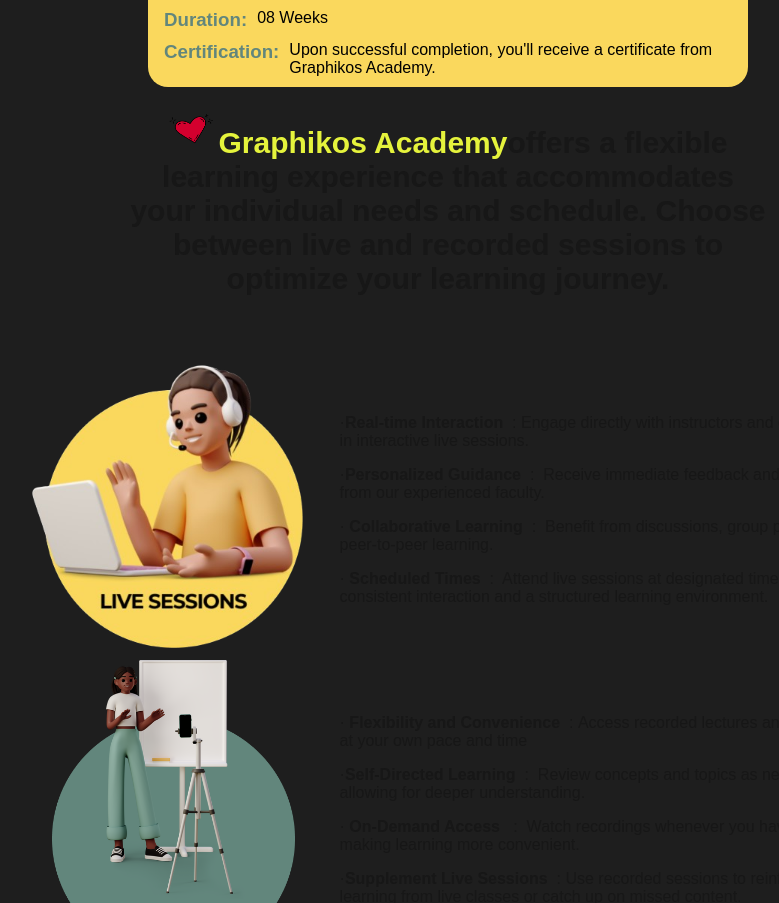
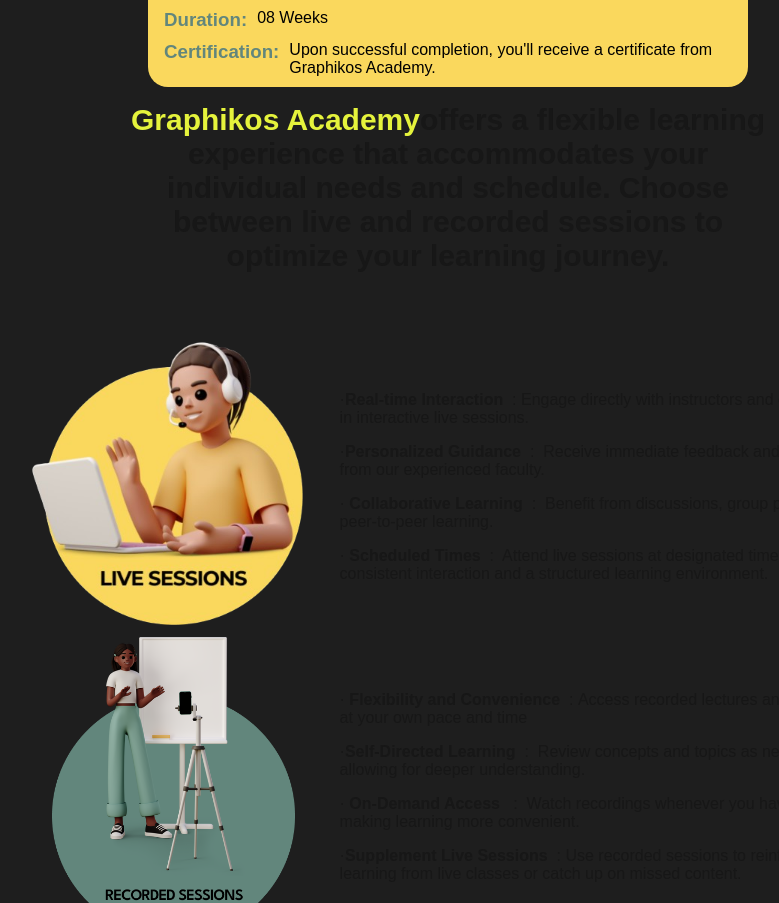
Before and after one commit to Graphikosacademy/graphikosacademy, a Next.js app: page / in a window 1280 px wide. Shown: the part 3139-4042 px from the top of the page, without its empty margins (192-971 px from the left). Built offline with nearby package versions, Linux system fonts and the light colour scheme; a web font is replaced by a local one.

Commit message:
fifth commit

```diff
--- a/components/coursedetails/coursedetails.jsx
+++ b/components/coursedetails/coursedetails.jsx
@@ -2,7 +2,7 @@
 import courseimage1 from "../../assets/images/courseimage1.png";
 import courseimage2 from "../../assets/images/courseimage2.png";
 import courseimage3 from "../../assets/images/courseimage3.png";
-import heart from "../../assets/images/heart.png";
+// import heart from "../../assets/images/heart.png";
 import "./coursedetails.css";
 import Image from "next/image";
 
@@ -42,7 +42,7 @@
         <div className="coursedetails_discription-title">
           <h1>
             <span>
-              <Image src={heart} height="20px" width="20px" />
+              {/* <Image src={heart} /> */}
             </span>
             <span>Graphikos Academy</span>
              offers a flexible learning experience that accommodates your
```
